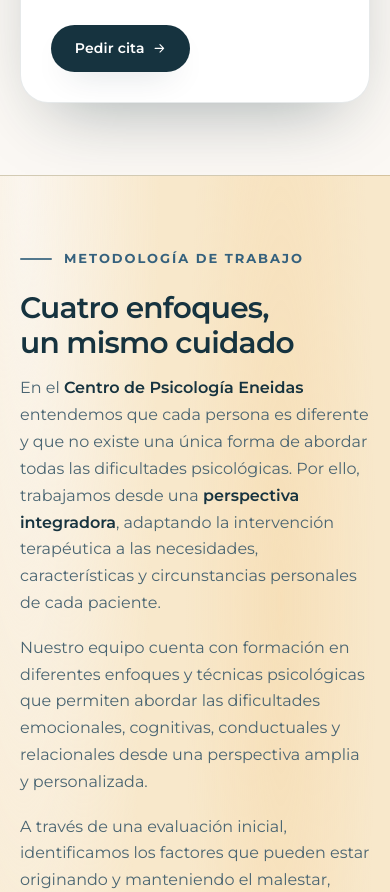
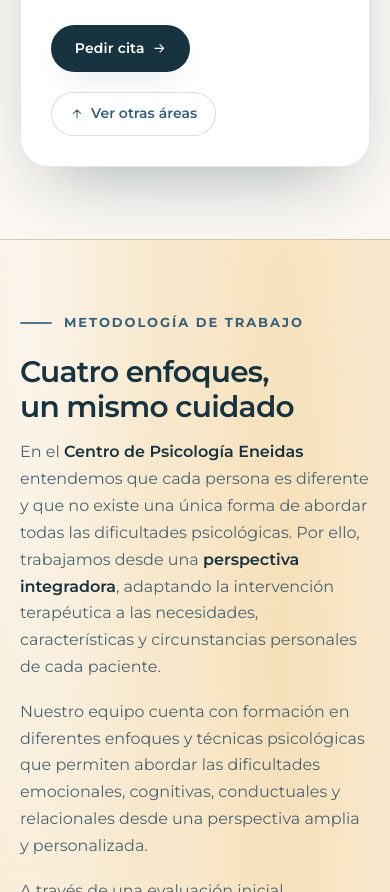
Before and after one commit to arturobernabeu/Eneidas, a plain HTML site: page index.html in a window 390 px wide. Shown: the part 5267-6159 px from the top of the page. Drawn offline with Linux system fonts and the light colour scheme.

Commit message:
Tratamientos en móvil, menú en Contacto y documentación al día
- «Ver otras áreas» al final de cada panel (≤900px) para volver a la tira.
- El scrollspy no deja «FAQ» resaltado al llegar a Contacto.
- CLAUDE.md y cabecera de main.js actualizados (formulario, estructura,
  fuentes autoalojadas, carrusel).

Closes #30
Closes #31
Closes #33

Co-Authored-By: Claude Opus 5.5 <noreply@anthropic.com>

```diff
--- a/assets/css/style.css
+++ b/assets/css/style.css
@@ -707,6 +707,10 @@ button { font: inherit; color: inherit; }
   border-left: 4px solid var(--sand-500);
   border-radius: 0 var(--r-sm) var(--r-sm) 0;
 }
+/* «Ver otras áreas»: lo crea main.js al final de cada panel. Solo hace
+   falta en móvil, donde la tira de áreas queda muy por encima del texto. */
+.treat__back { display: none; }
+
 .treat__label {
   font-size: var(--fs-micro);
   font-weight: 600;
@@ -1779,6 +1783,21 @@ button { font: inherit; color: inherit; }
     white-space: nowrap;
   }
   .treat__tab::after { display: none; }
+  .treat__back {
+    display: inline-flex;
+    align-items: center;
+    gap: .5em;
+    min-height: 44px;
+    margin-top: 1.25rem;
+    padding: 0 1.1rem;
+    border: 1px solid var(--line-strong);
+    border-radius: var(--r-pill);
+    background: var(--paper-2);
+    font-size: var(--fs-small);
+    font-weight: 600;
+    color: var(--brand-700);
+    cursor: pointer;
+  }
   .treat__tab::before { display: none; }
   .treat__tab .ico { display: none; }
   .treat__tab.is-active {
--- a/assets/js/main.js
+++ b/assets/js/main.js
@@ -1,8 +1,8 @@
 /* =====================================================================
    Centro de Psicología Eneidas — main.js
    1. Header sticky  2. Menú móvil  3. Smooth scroll  4. Scrollspy
-   5. Reveal on scroll  6. Acordeones  7. Pestañas  8. Formulario  9. Año  10. Pila de fotos
-   11. Psicóloga preferida
+   5. Reveal on scroll  6. Acordeones  7. Pestañas  8. Formulario (envío a enviar.php)
+   9. Año  10. Carrusel del hero  11. Psicóloga preferida
    ===================================================================== */
 (function () {
   'use strict';
@@ -124,6 +124,11 @@
     if (section) sections.push({ link: link, el: section });
   });
 
+  // Contacto no tiene enlace en el menú (se llega por «Pedir cita»): al
+  // llegar a esa sección no se resalta ninguno, en vez de quedarse «FAQ».
+  var contacto = document.getElementById('contacto');
+  if (contacto && sections.length) sections.push({ link: null, el: contacto });
+
   function spy() {
     var pos = window.scrollY + header.offsetHeight + 120;
     var current = sections[0];
@@ -133,7 +138,7 @@
     });
 
     navLinks.forEach(function (l) { l.classList.remove('is-active'); });
-    if (current) current.link.classList.add('is-active');
+    if (current && current.link) current.link.classList.add('is-active');
   }
   window.addEventListener('scroll', spy, { passive: true });
   spy();
@@ -333,6 +338,28 @@
     };
     abrirDesdeHash();
     window.addEventListener('hashchange', abrirDesdeHash);
+
+    /* «Ver otras áreas» al final de cada panel (solo se ve en móvil, ver
+       CSS): los textos ocupan varias pantallas y la tira de áreas queda
+       muy arriba. Lleva de vuelta a la tira con el foco en el área activa. */
+    Array.prototype.forEach.call(document.querySelectorAll('.treat__panel'), function (panel) {
+      var back = document.createElement('button');
+      back.type = 'button';
+      back.className = 'treat__back';
+      back.innerHTML = '<svg class="ico ico--up" aria-hidden="true"><use href="#i-arrow"></use></svg> Ver otras áreas';
+      back.addEventListener('click', function () {
+        var top = tablist.getBoundingClientRect().top + window.scrollY - header.offsetHeight - 16;
+        window.scrollTo({ top: top, behavior: reduced ? 'auto' : 'smooth' });
+        var active = tablist.querySelector('[aria-selected="true"]');
+        if (active) {
+          active.focus({ preventScroll: true });
+          // Centra el área activa en la tira horizontal
+          var a = active.getBoundingClientRect(), t = tablist.getBoundingClientRect();
+          tablist.scrollLeft += a.left - t.left - (t.width - a.width) / 2;
+        }
+      });
+      panel.appendChild(back);
+    });
   }
 
   /* ---------------------------------------------------------------
```
Also changed, not shown: 1 other file.
